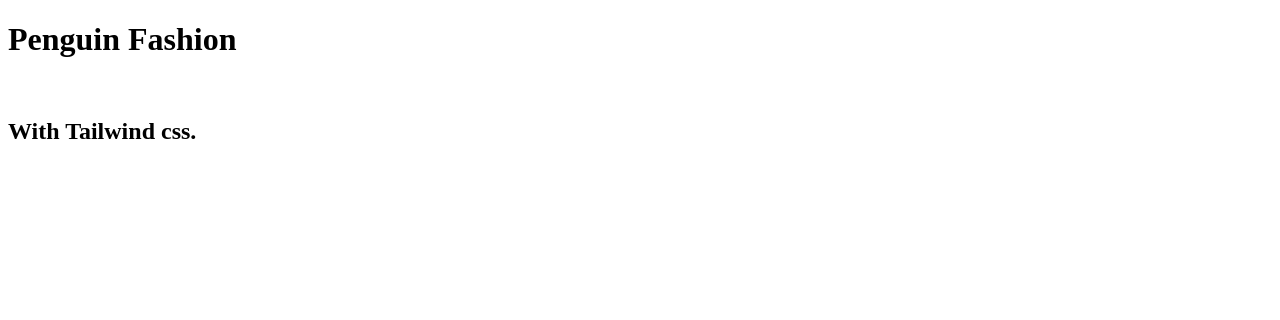
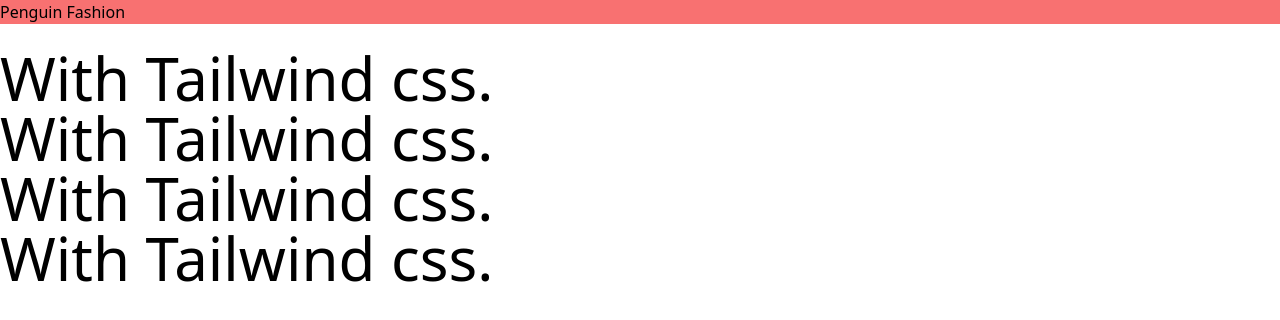
Before and after one commit to chandro4D/penguin-fashion-with-tailwind-css-, a plain HTML site: page index.html in a window 1280 px wide. Drawn offline with nearby package versions, Linux system fonts and the light colour scheme.

Commit message:
creat tailwind

```diff
--- a/index.html
+++ b/index.html
@@ -4,12 +4,22 @@
     <meta charset="UTF-8">
     <meta name="viewport" content="width=device-width, initial-scale=1.0">
     <title>penguin fashion</title>
+    <script src="https://cdn.tailwindcss.com"></script>
 </head>
 <body>
     <header>
-        <h1>Penguin Fashion</h1>
+        <h1 class="bg-red-400">Penguin Fashion</h1>
         <br>
-        <h2>
+        <h2 class="text-6xl">
+            With Tailwind css.
+        </h2>
+        <h2 class="text-6xl">
+            With Tailwind css.
+        </h2>
+        <h2 class="text-6xl">
+            With Tailwind css.
+        </h2>
+        <h2 class="text-6xl">
             With Tailwind css.
         </h2>
 
```
